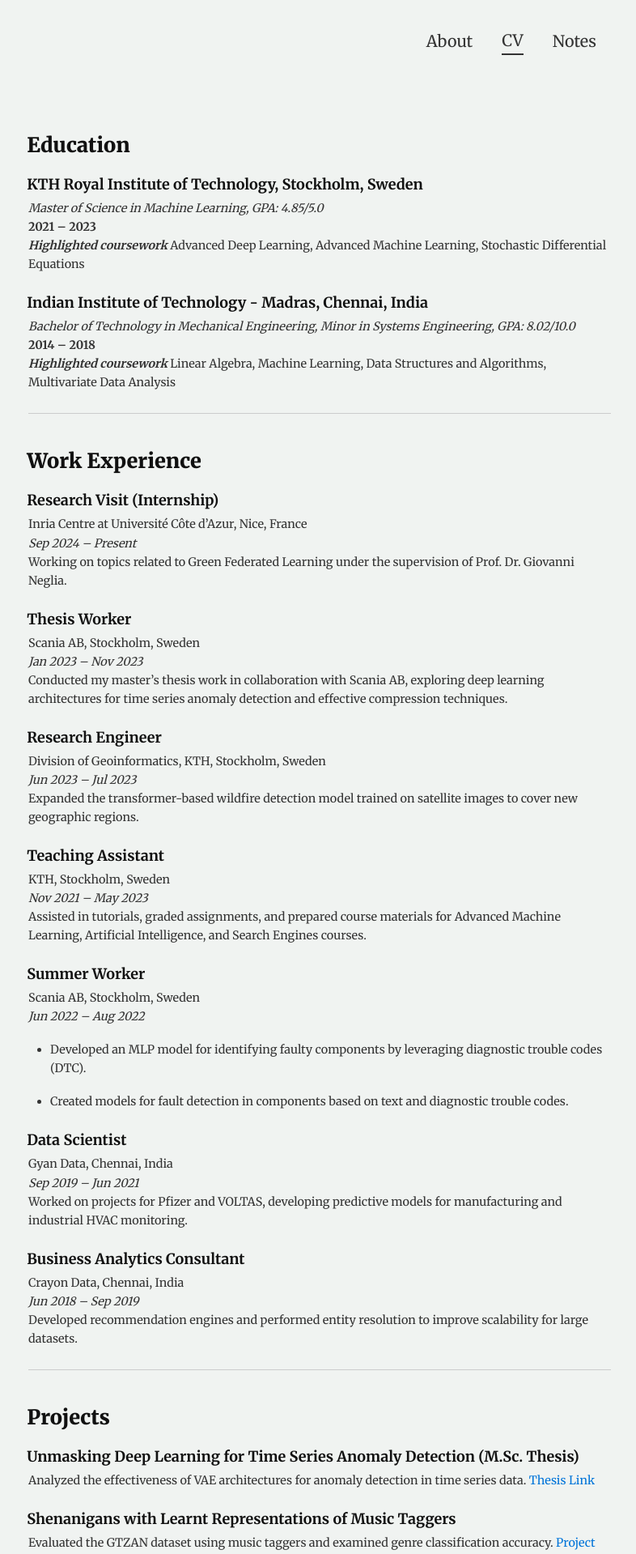
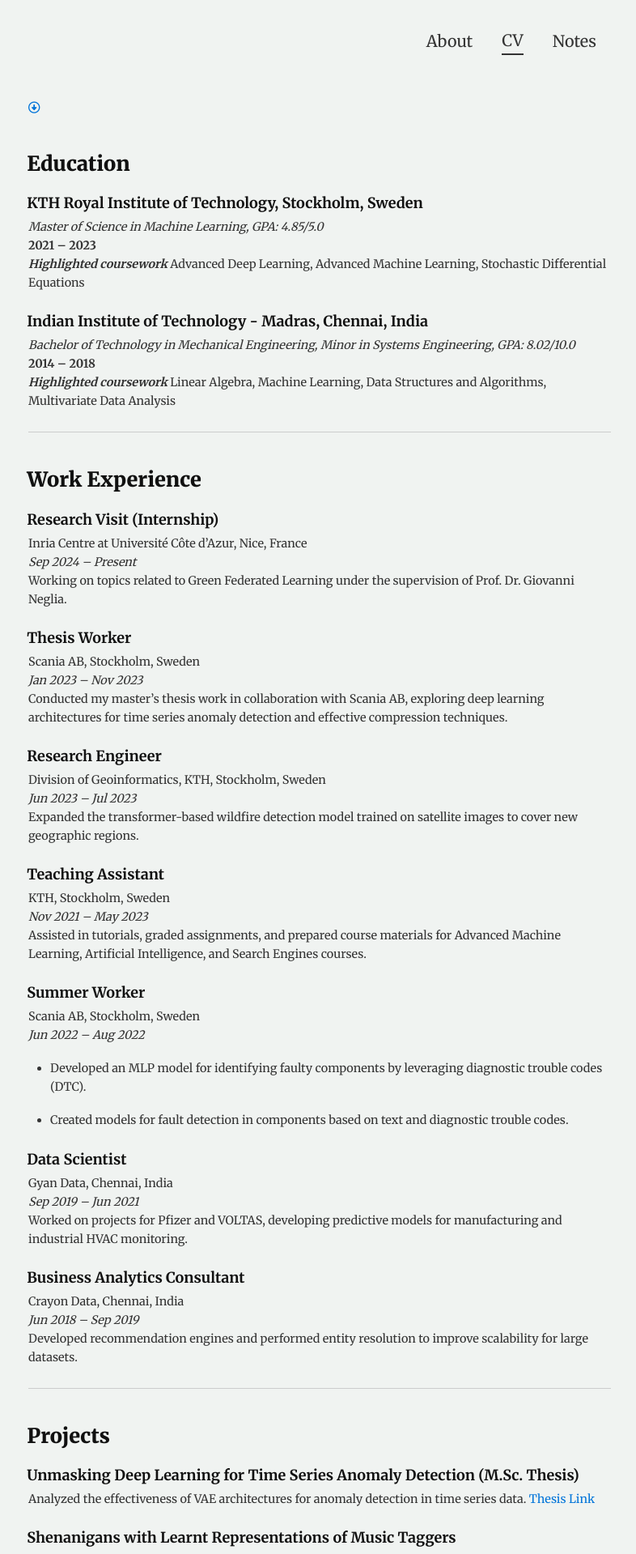
Before and after one commit to dannyrichy/dannyrichy.github.io, a Jekyll site: the page built from docs/cv.md, in a window 1280 px wide. Shown: the top 1919 px of the page at 81% size, without its empty margins (245-1031 px from the left). Built offline with Jekyll 4.4.1, drawn with Linux system fonts in a browser that asks for light colours.

Commit message:
Download Resume

```diff
--- a/docs/cv.md
+++ b/docs/cv.md
@@ -2,6 +2,8 @@
 layout: resume
 title: "CV"
 ---
+<link rel="stylesheet" href="https://cdnjs.cloudflare.com/ajax/libs/font-awesome/6.0.0-beta3/css/all.min.css">
+[<i class="fa-regular fa-circle-down"></i>](assets/resume.pdf)
 
 ## Education
 
```
Also changed, not shown: 1 other file.
